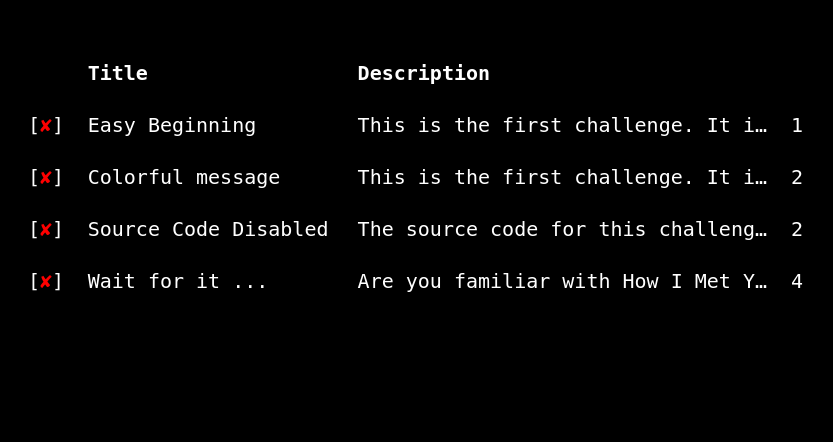
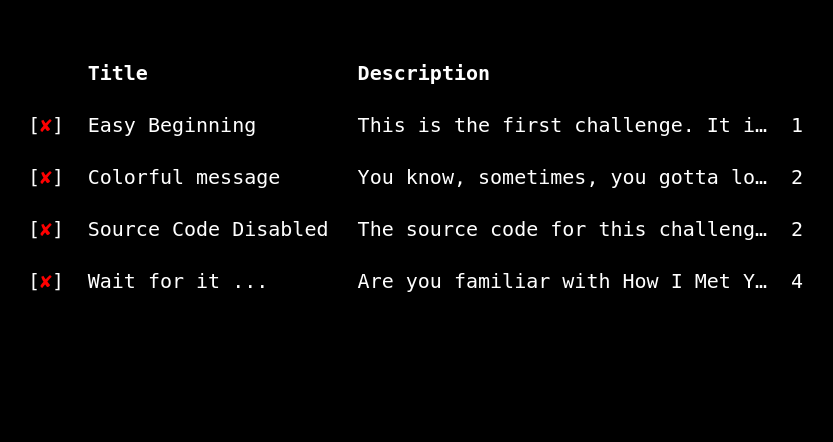
Before and after one commit to lennis-dev/hackit, a PHP site: page / in a window 1280 px wide. Shown: the part 244-686 px from the top of the page, without its empty margins (224-1057 px from the left). Run offline with PHP 8.4, Linux system fonts and the light colour scheme.

Commit message:
Correct description

```diff
--- a/challenges/colorful-message/index.php
+++ b/challenges/colorful-message/index.php
@@ -8,7 +8,7 @@ use Dev\Lennis\Hackit\Challenge;
 
 class ColorfulMessage extends Challenge {
     protected string $title = 'Colorful message';
-    protected string $description = 'This is the first challenge. It is very easy.';
+    protected string $description = 'You know, sometimes, you gotta look behind the colors to find out the solution.';
     protected int $difficulty = 2;
     protected string $injectJavaScript = <<<EOL
 function c_rgb2hex(rgb){
```
